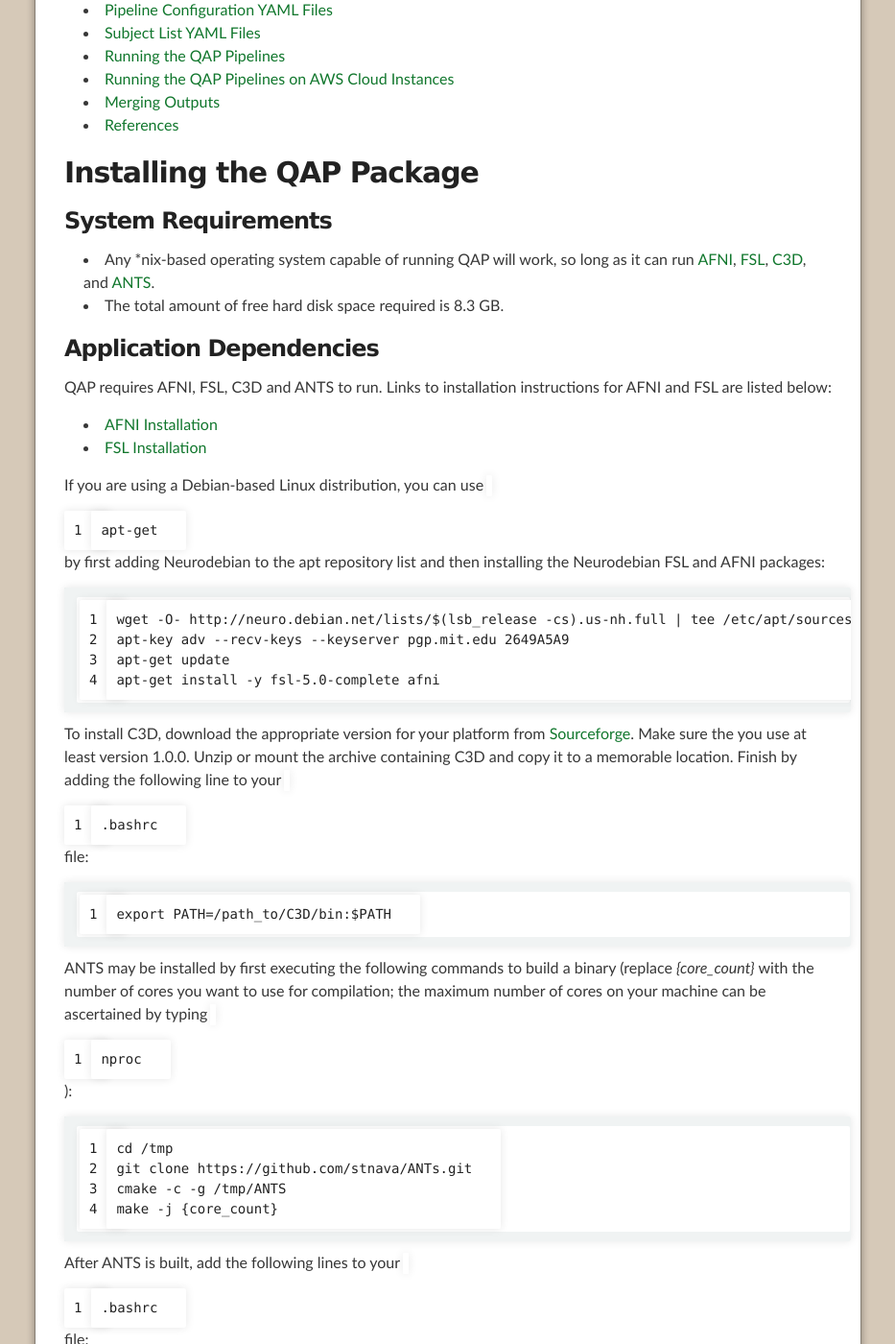
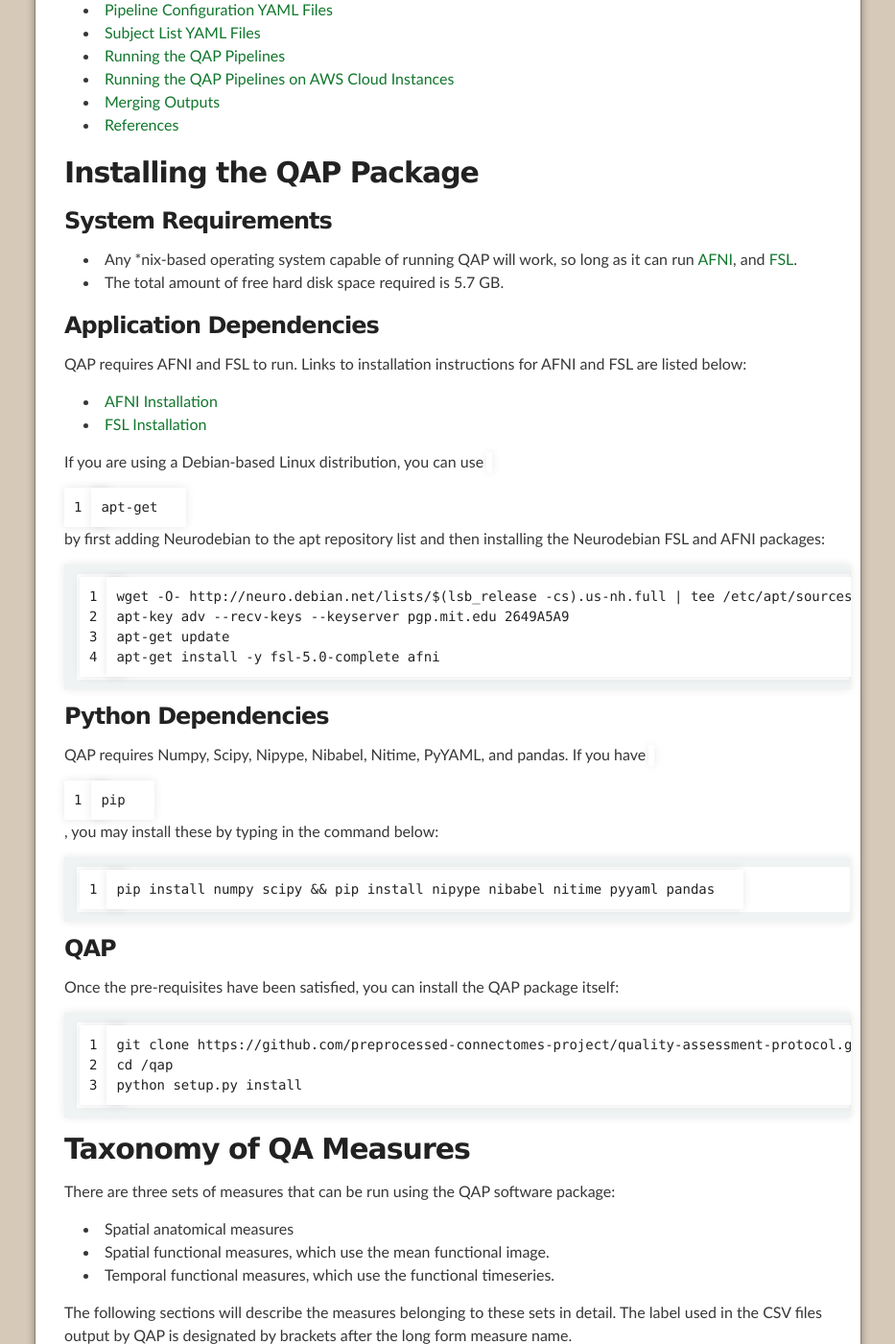
Before and after one commit to preprocessed-connectomes-project/quality-assessment-protocol, a Jekyll site: the page built from index.md, in a window 1280 px wide and 1400 px high, scrolled down 599 px. Shown: the whole window at 96% size, without its empty margins (173-1106 px from the left). Built offline with Jekyll 4.4.1, drawn with Linux system fonts in a browser that asks for light colours; some of the changed text lies outside the part shown.

Commit message:
Updated to reflect removal of ANTS

```diff
--- a/index.md
+++ b/index.md
@@ -26,12 +26,12 @@
 
 ### System Requirements
 
-* Any *nix-based operating system capable of running QAP will work, so long as it can run [AFNI](http://afni.nimh.nih.gov), [FSL](http://fsl.fmrib.ox.ac.uk), [C3D](http://www.itksnap.org/c3d), and [ANTS](http://picsl.upenn.edu/software/ants/).
-* The total amount of free hard disk space required is 8.3 GB.
+* Any *nix-based operating system capable of running QAP will work, so long as it can run [AFNI](http://afni.nimh.nih.gov), and [FSL](http://fsl.fmrib.ox.ac.uk).
+* The total amount of free hard disk space required is 5.7 GB.
 
 ### Application Dependencies
 
-QAP requires AFNI, FSL, C3D and ANTS to run. Links to installation instructions for AFNI and FSL are listed below:
+QAP requires AFNI and FSL to run. Links to installation instructions for AFNI and FSL are listed below:
 
 * [AFNI Installation](http://afni.nimh.nih.gov/pub/dist/HOWTO/howto/ht00_inst/html)
 * [FSL Installation](http://fsl.fmrib.ox.ac.uk/fsl/fslwiki/FslInstallation)
@@ -42,22 +42,6 @@
     apt-key adv --recv-keys --keyserver pgp.mit.edu 2649A5A9
     apt-get update
     apt-get install -y fsl-5.0-complete afni
-
-To install C3D, download the appropriate version for your platform from [Sourceforge](http://sourceforge.net/projects/c3d/).  Make sure the you use at least version 1.0.0.  Unzip or mount the archive containing C3D and copy it to a memorable location.  Finish by adding the following line to your `.bashrc` file:
-
-    export PATH=/path_to/C3D/bin:$PATH
-
-ANTS may be installed by first executing the following commands to build a binary (replace *{core_count}* with the number of cores you want to use for compilation; the maximum number of cores on your machine can be ascertained by typing `nproc`):
-
-    cd /tmp
-    git clone https://github.com/stnava/ANTs.git
-    cmake -c -g /tmp/ANTS
-    make -j {core_count}
-
-After ANTS is built, add the following lines to your `.bashrc` file:
-
-    export ANTSPATH=/opt/ants/bin
-    export PATH=/opt/ants/bin:$PATH
 
 ### Python Dependencies
 
@@ -137,10 +121,10 @@
 * **num_subjects_at_once**: Similar to *num_cores_per_subject*, except this determines how many pipelines to run at once.
 * **output_directory**: The directory to write output files to.
 * **working_directory**: The directory to store intermediary processing files in.
+* **write_all_outputs**: A boolean option to determine whether or not all files used in the process of calculating the QAP measures will be saved to the output directory or not.  If *True*, all outputs will be saved.  If *False*, only the csv file containing the measures will be saved.
 
 ### Anatomical pipelines
 
-* **num_ants_threads**: Number of cores to dedicate to ANTS anatomical registration. More cores will result in a faster registration process.
 * **template_brain_for_anat**: Template brain to be used during anatomical registration, as a reference.
 
 ### Functional pipelines
@@ -150,7 +134,7 @@
 * **slice_timing_correction**: Whether or not to run slice timing correction - *True* or *False*. Interpolates voxel timeseries so that sampling occurs at the same time.
 * **ghost_direction**: Allows you to specify the phase encoding (*x* - RL/LR, *y* - AP/PA, *z* - SI/IS, or *all*) used to acquire the scan.  Omitting this option will default to *y*.
 
-Make sure that you multiply *num_cores_per_subject*, *num_subjects_at_once*, and *num_ants_threads* for the maximum amount of cores that could potentially be used during the anatomical pipeline run. For the functional pipeline run, multiply *num_cores_per_subject* and *num_subjects_at_once* to make sure that you have enough cores.
+Make sure that you multiply *num_cores_per_subject* and *num_subjects_at_once* for the maximum amount of cores that could potentially be used during an anatomical or functional pipeline run.
 
 ## Subject List YAML Files
 
@@ -193,9 +177,9 @@
     2 - For output organized in the form: /output/pipeline/subject_id/output/
     3 - For output organized in the form: /output/pipeline/subject_session/output/
 
-For example, if C-PAC results were stored in */home/wintermute/output/pipeline_ANTS/80386_session_1*, you wanted to run anatomical measures, and you wanted to store the subject list in *subj_list.yml*, you would invoke:
+For example, if C-PAC results were stored in */home/wintermute/output/pipeline_FLIRT/80386_session_1*, you wanted to run anatomical measures, and you wanted to store the subject list in *subj_list.yml*, you would invoke:
 
-    qap_cpac_output_sublist_generator.py /home/wintermute/output/pipeline_ANTS/80386_session_1 /home/wintermute/qap_analysis/subj_list.yml anat 3
+    qap_cpac_output_sublist_generator.py /home/wintermute/output/pipeline_FLIRT/80386_session_1 /home/wintermute/qap_analysis/subj_list.yml anat 3
 
 Below is a list of intermediary files used in the steps leading to the final QAP measures calculations. If you already have some of these processed for your data, they can be included in the subject list with the label on the left. For example, if you've already deobliqued, reoriented and skull-stripped your anatomical scans, you would list them in your subject list YAML file like so:
 
@@ -204,11 +188,9 @@
 ###Anatomical Spatial measures workflow resources
 
 * **anatomical_reorient**: anatomical (structural) scan that has been deobliqued and reoriented to RPI (.nii/.nii.gz)
-* **anatomical_brain**: deobliqued & reoriented anatomical which has been skull-stripped (.nii/.nii.gz)
-* **ants_initial_xfm**: first of three warp matrix files output by ANTS linear registration (.mat)
-* **ants_rigid_xfm**: second of three warp matrix files output by ANTS (.mat)
-* **ants_affine_xfm**: third of three warp matrix files output by ANTS (.mat)
-* **ants_linear_warped_image**:	the ANTS-warped anatomical scan (.nii/.nii.gz)
+* **anatomical_brain**: deobliqued & reoriented anatomical that has been skull-stripped (.nii/.nii.gz)
+* **flirt_affine_xfm**: a warp matrix file output by [FLIRT](http://fsl.fmrib.ox.ac.uk/fsl/fslwiki/FLIRT) (.mat)
+* **flirt_linear_warped_image**: the [FLIRT](http://fsl.fmrib.ox.ac.uk/fsl/fslwiki/FLIRT)-warped anatomical scan (.nii/.nii.gz)
 * **anatomical_csf_mask**: segmentation mask of the anatomical scan's CSF (.nii/.nii.gz)
 * **anatomical_gm_mask**: segmentation mask of the anatomical scan's gray matter (.nii/.nii.gz)
 * **anatomical_wm_mask**: segmentation mask of the anatomical scan's white matter (.nii/.nii.gz)
@@ -298,7 +280,7 @@
 	qap_anatomical_spatial.py --subj_idx $SGE_TASK_ID --s3_dict_yml $ANAT_S3_DICT $ANAT_SP_CONFIG_FILE
 	echo "End - TASKID " $SGE_TASK_ID " : " $(date)
 
-Note that the *mpi_smp* environment is created by the *cpac_sge* Starcluster plug-in mentioned earlier.  The *cpac_env.sh* script is a script containing all of the environmental variables used by AFNI, FSL, C3D, and ANTS.  If you opt to not use the C-PAC AMI, you will need to create a comparable script and have the batch script source it.  Submit the job to the SGE scheduler by typing:
+Note that the *mpi_smp* environment is created by the *cpac_sge* Starcluster plug-in mentioned earlier.  The *cpac_env.sh* script is a script containing all of the environmental variables used by AFNI and FSL.  If you opt to not use the C-PAC AMI, you will need to create a comparable script and have the batch script source it.  Submit the job to the SGE scheduler by typing:
 
     qsub {path to the text file}
 
```
Also changed, not shown: other parts of index.md (+1 -1 lines).
